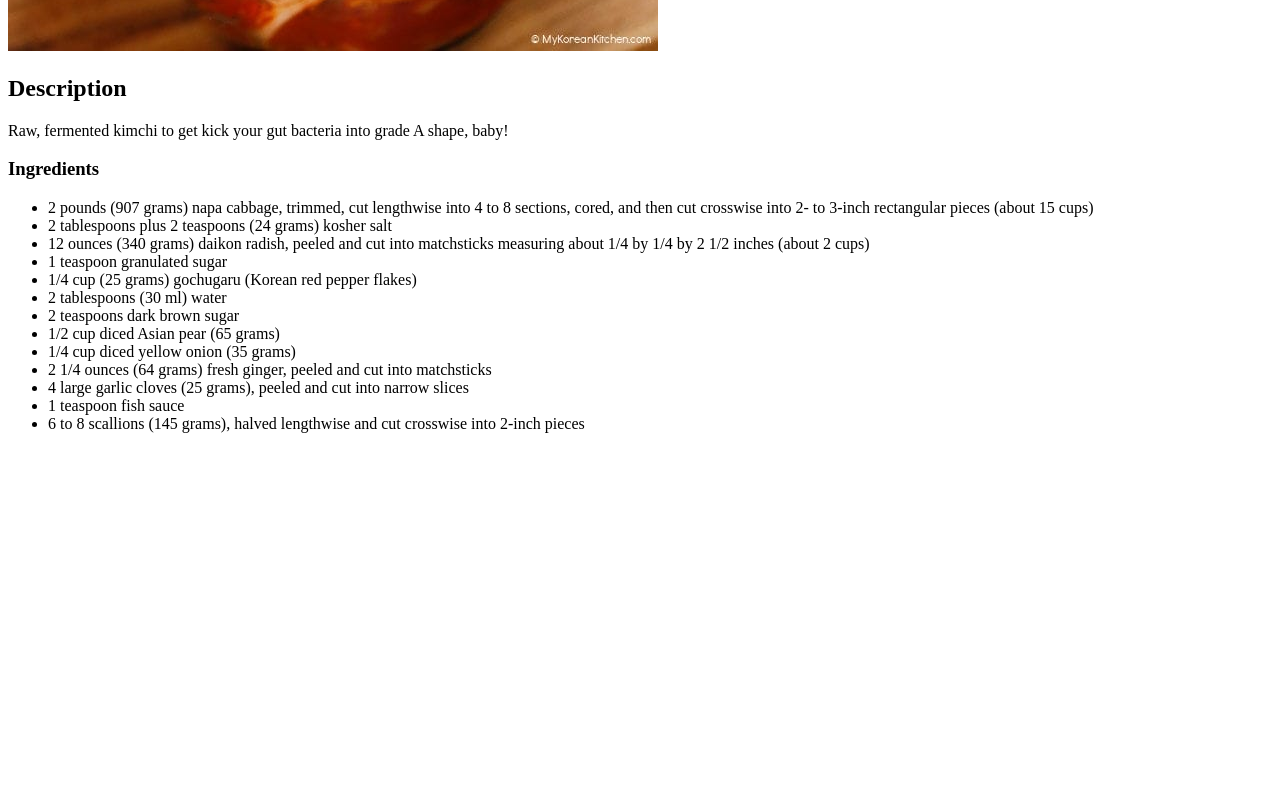
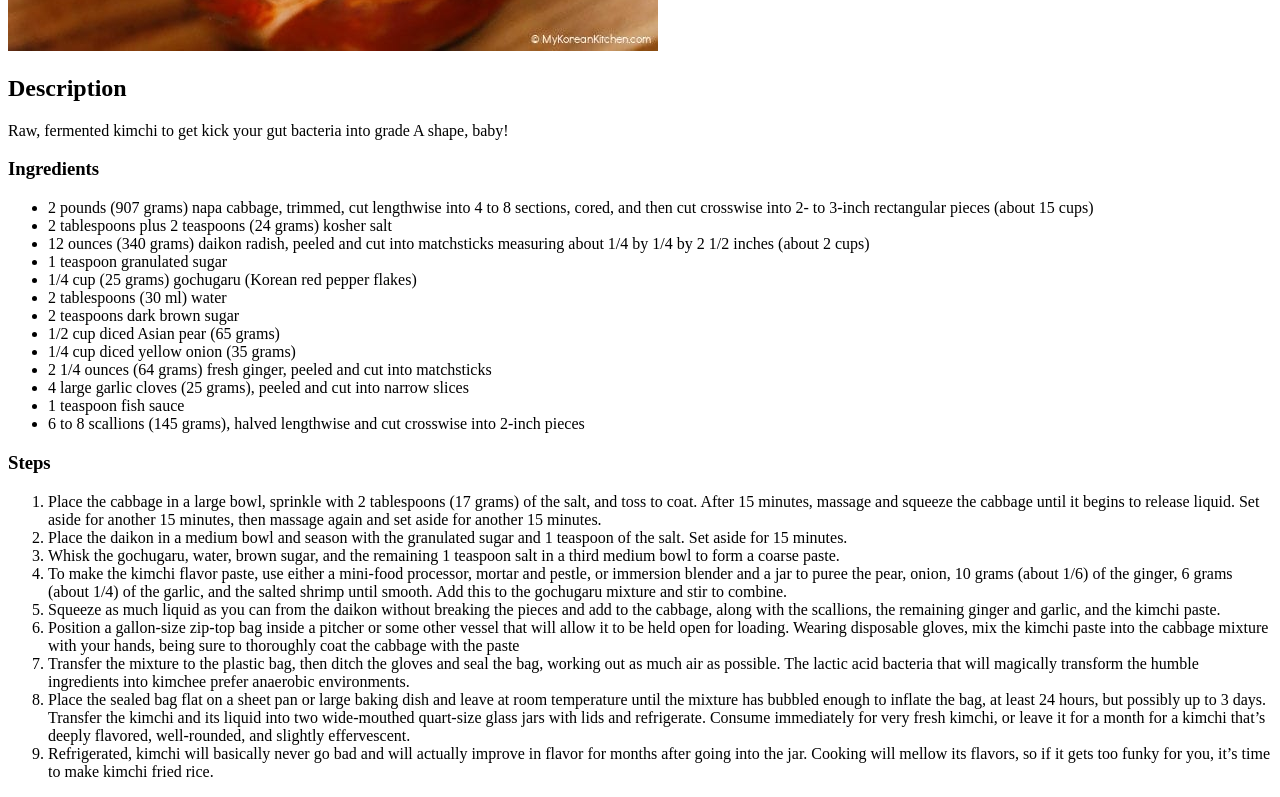
Before and after one commit to silvermaroon/odin-recipes, a plain HTML site: page recipes/kimchi.html in a window 1280 px wide. Shown: the part 1004-1801 px from the top of the page. Before the commit the page ends 1453 px from the top, so only its background shows below. Drawn offline with Linux system fonts and the light colour scheme.

Commit message:
kimchi steps added

```diff
--- a/recipes/kimchi.html
+++ b/recipes/kimchi.html
@@ -29,6 +29,18 @@
         <li>1 teaspoon fish sauce</li>
         <li>6 to 8 scallions (145 grams), halved lengthwise and cut crosswise into 2-inch pieces</li>
     </ul>
+    <h3>Steps</h3>
+    <ol>
+        <li>Place the cabbage in a large bowl, sprinkle with 2 tablespoons (17 grams) of the salt, and toss to coat. After 15 minutes, massage and squeeze the cabbage until it begins to release liquid. Set aside for another 15 minutes, then massage again and set aside for another 15 minutes.</li>
+        <li>Place the daikon in a medium bowl and season with the granulated sugar and 1 teaspoon of the salt. Set aside for 15 minutes.</li>
+        <li>Whisk the gochugaru, water, brown sugar, and the remaining 1 teaspoon salt in a third medium bowl to form a coarse paste.</li>
+        <li>To make the kimchi flavor paste, use either a mini-food processor, mortar and pestle, or immersion blender and a jar to puree the pear, onion, 10 grams (about 1/6) of the ginger, 6 grams (about 1/4) of the garlic, and the salted shrimp until smooth. Add this to the gochugaru mixture and stir to combine.</li>
+        <li>Squeeze as much liquid as you can from the daikon without breaking the pieces and add to the cabbage, along with the scallions, the remaining ginger and garlic, and the kimchi paste.</li>
+        <li>Position a gallon-size zip-top bag inside a pitcher or some other vessel that will allow it to be held open for loading. Wearing disposable gloves, mix the kimchi paste into the cabbage mixture with your hands, being sure to thoroughly coat the cabbage with the paste</li>
+        <li>Transfer the mixture to the plastic bag, then ditch the gloves and seal the bag, working out as much air as possible. The lactic acid bacteria that will magically transform the humble ingredients into kimchee prefer anaerobic environments.</li>
+        <li>Place the sealed bag flat on a sheet pan or large baking dish and leave at room temperature until the mixture has bubbled enough to inflate the bag, at least 24 hours, but possibly up to 3 days. Transfer the kimchi and its liquid into two wide-mouthed quart-size glass jars with lids and refrigerate. Consume immediately for very fresh kimchi, or leave it for a month for a kimchi that’s deeply flavored, well-rounded, and slightly effervescent.</li>
+        <li>Refrigerated, kimchi will basically never go bad and will actually improve in flavor for months after going into the jar. Cooking will mellow its flavors, so if it gets too funky for you, it’s time to make kimchi fried rice.</li>
+    </ol>
 
 </body>
 
```
